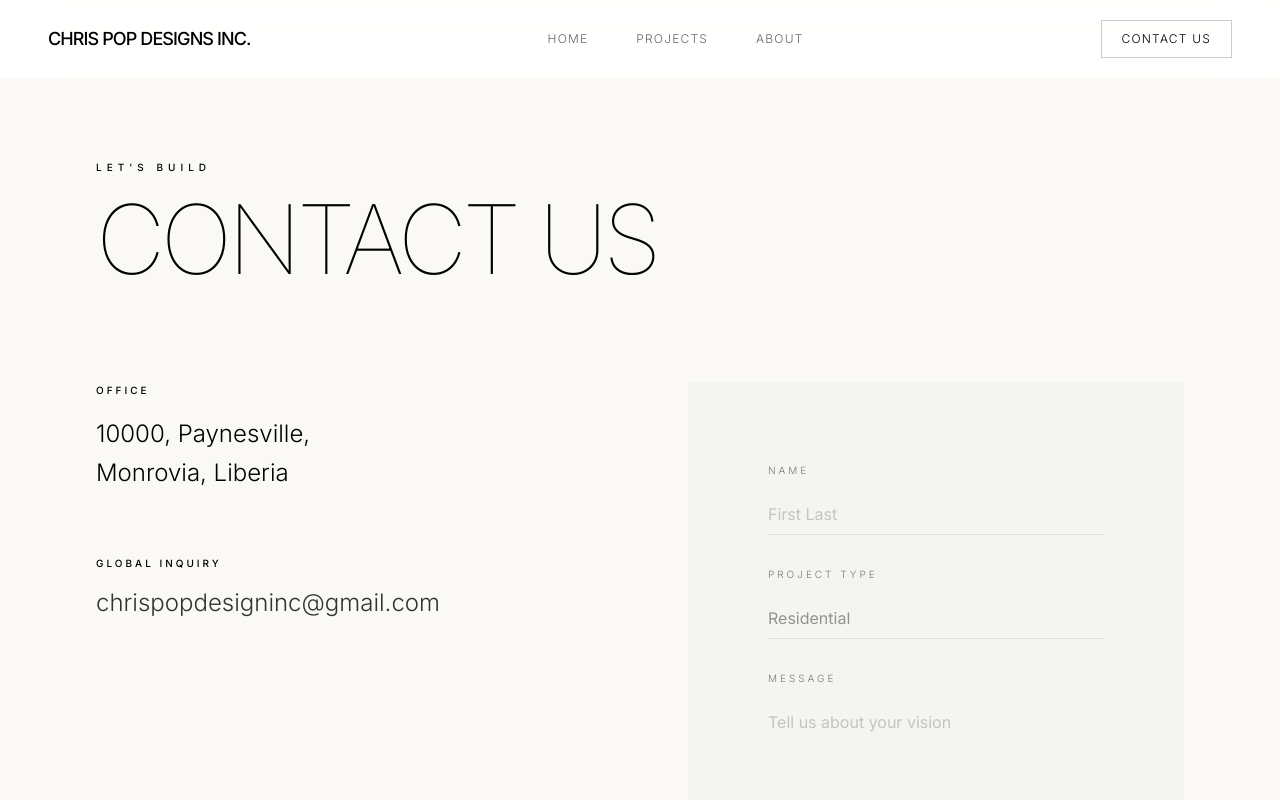
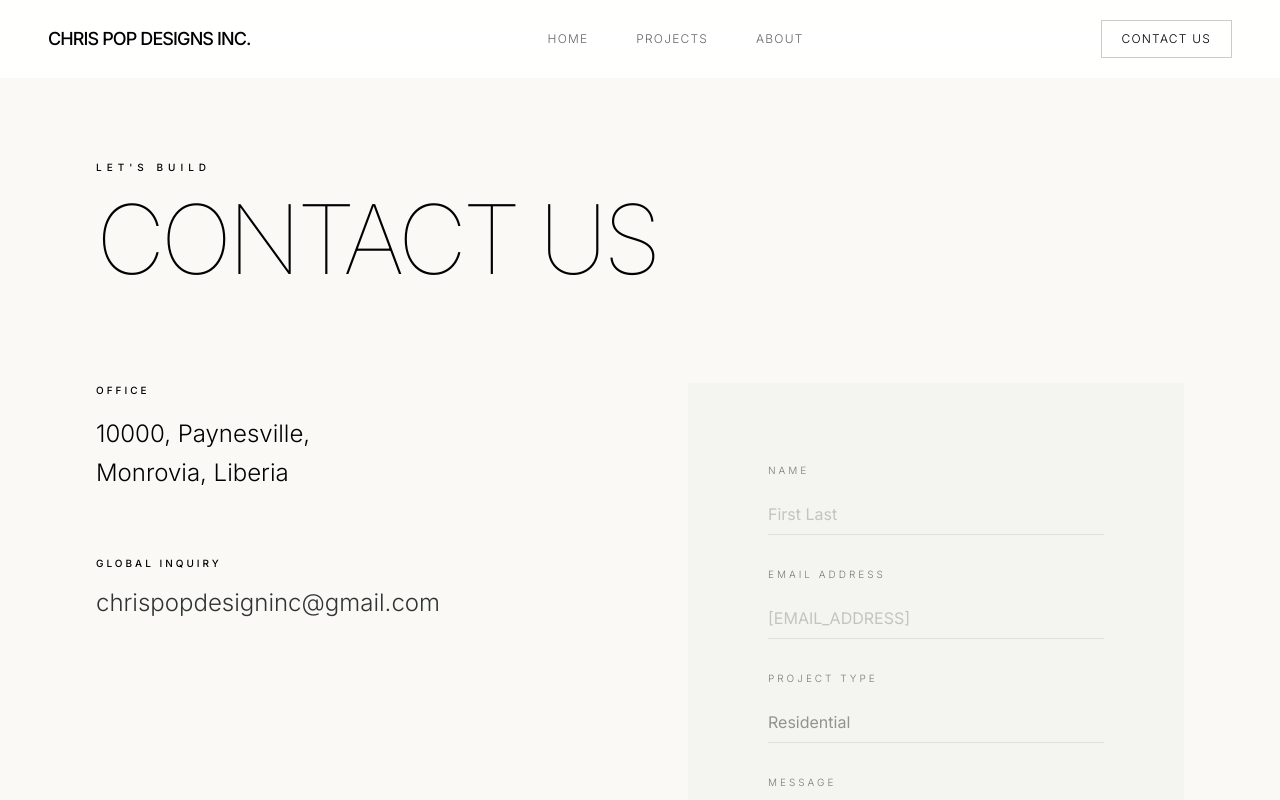
Before and after one commit to wilson20042025/chrispopdesignsinc, a Next.js app: page /contact in a window 1280 px wide. Shown: the top 800 px of the page. Built offline with nearby package versions, Linux system fonts and the light colour scheme.

Commit message:
update: formspree

```diff
--- a/app/contact/page.tsx
+++ b/app/contact/page.tsx
@@ -31,29 +31,47 @@ export default function ContactPage() {
             </div>
           </div>
 
-          <form className="space-y-8 md:bg-surface-container-low p-0 md:p-12 lg:p-20">
+          <form
+            action="https://formspree.io/f/xjgpzwpe"
+            method="POST"
+            className="space-y-8 md:bg-surface-container-low p-0 md:p-12 lg:p-20"
+          >
             <div className="space-y-4">
               <label className="text-[10px] tracking-[0.3em] font-light text-outline uppercase block">Name</label>
               <input
+                name="name"
                 type="text"
+                required
                 className="w-full bg-transparent border-b border-outline-variant/30 py-2 focus:outline-none focus:border-on-surface transition-colors placeholder:text-black/20"
                 placeholder="First Last"
               />
             </div>
 
             <div className="space-y-4">
+              <label className="text-[10px] tracking-[0.3em] font-light text-outline uppercase block">Email Address</label>
+              <input
+                name="email"
+                type="email"
+                required
+                className="w-full bg-transparent border-b border-outline-variant/30 py-2 focus:outline-none focus:border-on-surface transition-colors placeholder:text-black/20"
+                placeholder="[EMAIL_ADDRESS]"
+              />
+            </div>
+
+            <div className="space-y-4">
               <label className="text-[10px] tracking-[0.3em] font-light text-outline uppercase block">Project Type</label>
-              <select className="w-full bg-transparent border-b border-outline-variant/30 py-2 focus:outline-none focus:border-on-surface transition-colors appearance-none text-black/40">
-                <option>Residential</option>
-                <option>Commercial</option>
-                <option>Cultural</option>
-                <option>Other</option>
+              <select name="project_type" className="w-full bg-transparent border-b border-outline-variant/30 py-2 focus:outline-none focus:border-on-surface transition-colors appearance-none text-black/40">
+                <option value="residential">Residential</option>
+                <option value="commercial">Commercial</option>
+                <option value="cultural">Cultural</option>
+                <option value="other">Other</option>
               </select>
             </div>
 
             <div className="space-y-4">
               <label className="text-[10px] tracking-[0.3em] font-light text-outline uppercase block">Message</label>
               <textarea
+                name="message"
                 rows={4}
                 className="w-full bg-transparent border-b border-outline-variant/30 py-2 focus:outline-none focus:border-on-surface transition-colors resize-none placeholder:text-black/20"
                 placeholder="Tell us about your vision"
```
